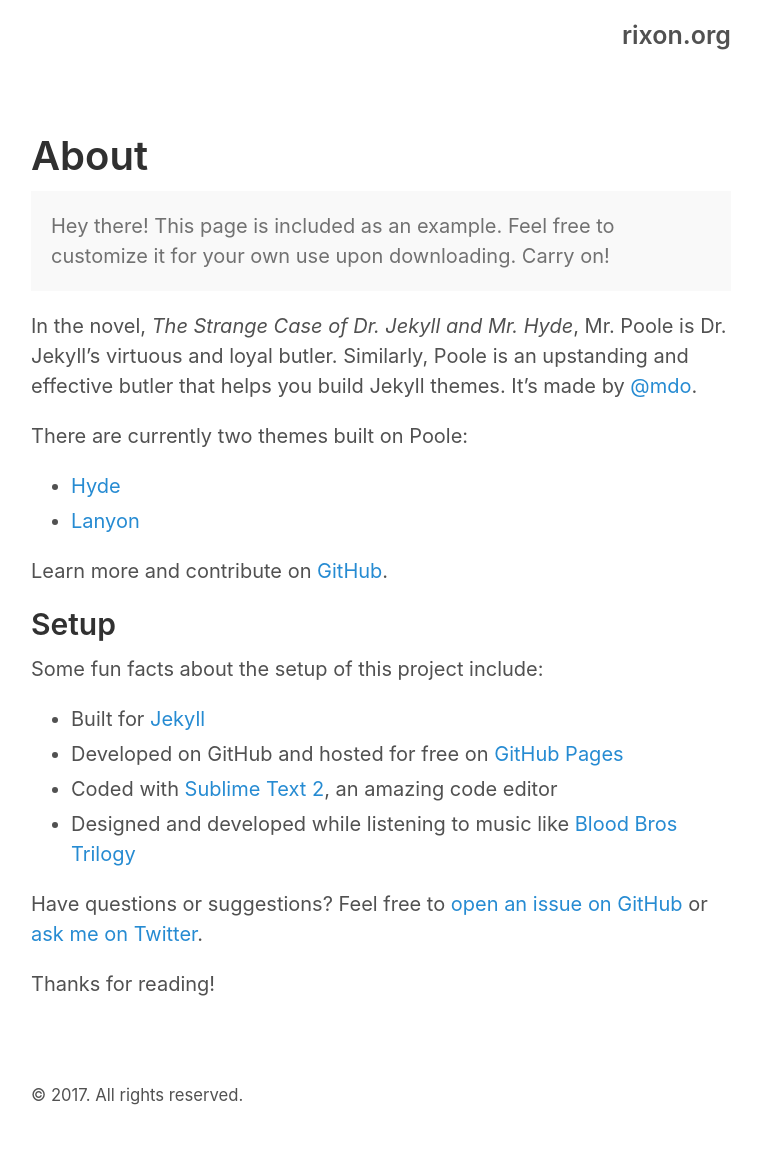
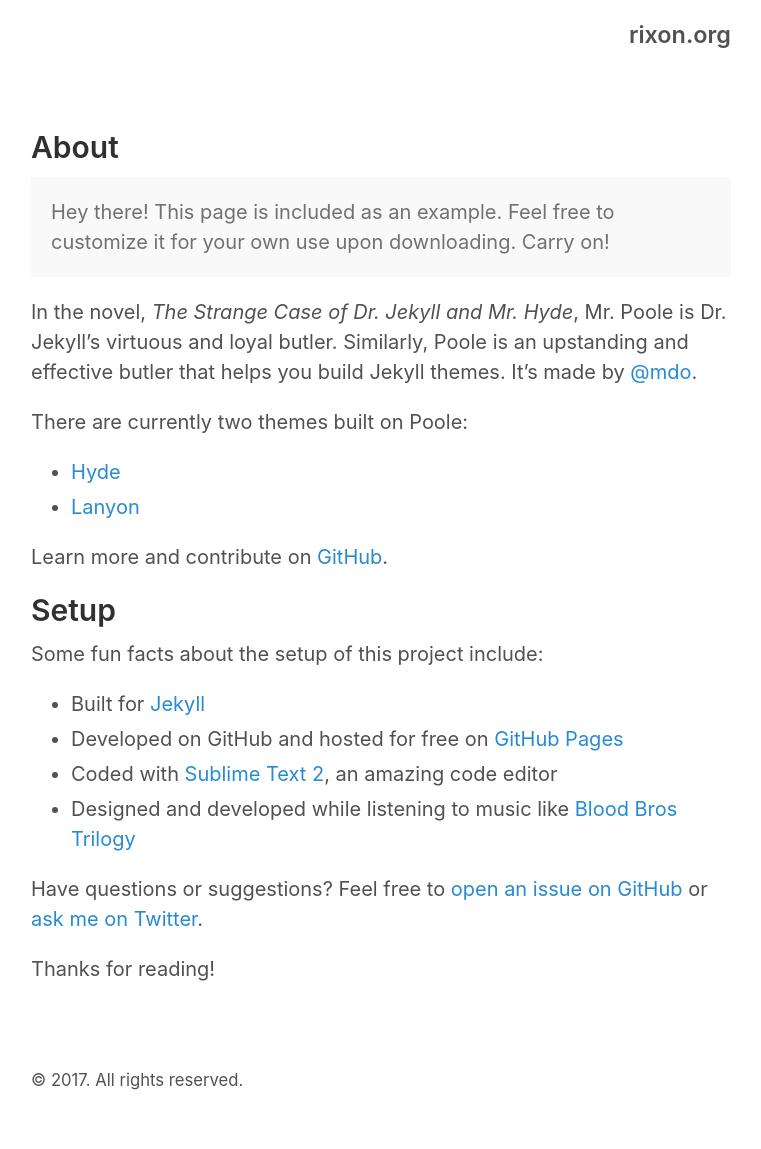
Before and after one commit to jeremyrixon/jeremyrixon, a Jekyll site: the page built from about.md, in a window 1280 px wide. Shown: the whole page, without its empty margins (259-1020 px from the left). Built offline with Jekyll 4.4.1, drawn with Linux system fonts in a browser that asks for light colours.

Commit message:
setting up

```diff
--- a/_sass/_type.scss
+++ b/_sass/_type.scss
@@ -11,17 +11,17 @@
 }
 
 h1 {
-  font-size: 2rem;
+  font-size: 1.5rem;
 }
 
 h2 {
   margin-top: 1rem;
-  font-size: 1.5rem;
+  font-size: 1.3333
 }
 
 h3 {
   margin-top: 1.5rem;
-  font-size: 1.25rem;
+  font-size: 1.1666 rem;
 }
 
 h4, h5, h6 {
```
